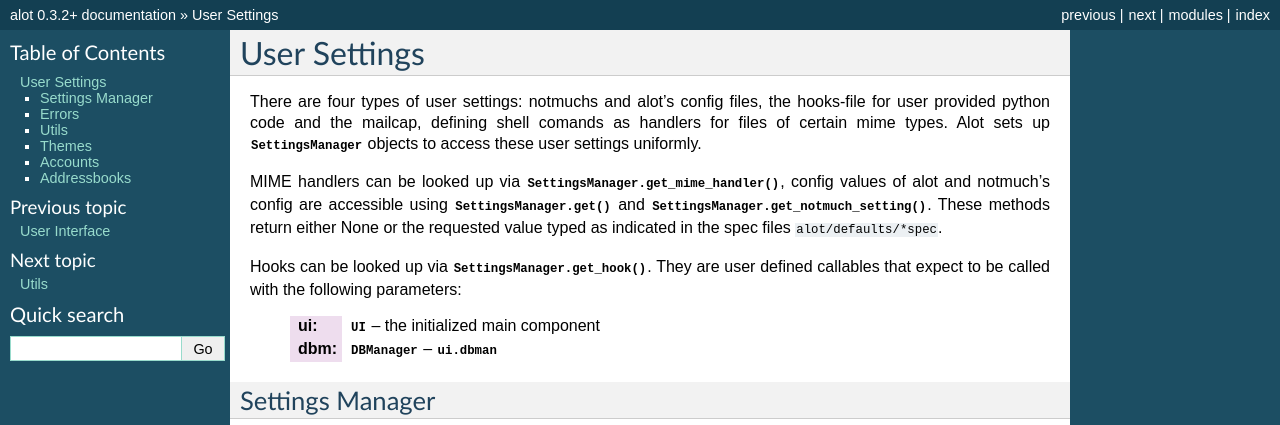
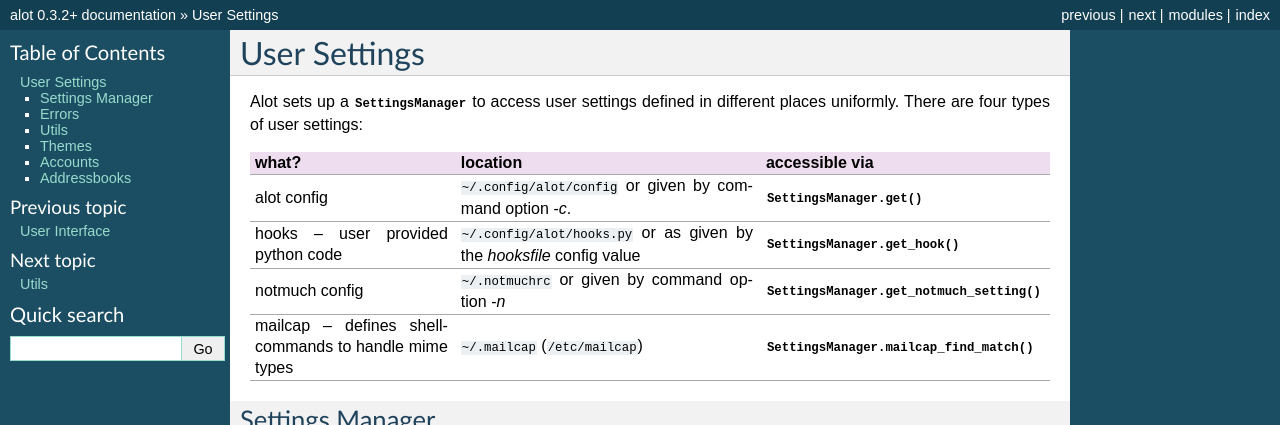
Before and after one commit to pazz/alot, a Sphinx documentation site: the page built from docs/source/api/settings.rst, in a window 1280 px wide and 900 px high, cut to the strip 0-425 px from the top of the window. Built offline with Sphinx 7.4.7, drawn with Linux system fonts in a browser that asks for light colours.

```diff
--- a/docs/source/api/settings.rst
+++ b/docs/source/api/settings.rst
@@ -1,24 +1,29 @@
 User Settings
 =============
 
-.. module:: alot.settings
+.. module:: alot.settings.manager
 
-There are four types of user settings: notmuchs and alot's config
-files, the hooks-file for user provided python code and the mailcap,
-defining shell comands as handlers for files of certain mime types.
-Alot sets up :class:`SettingsManager` objects to access these user settings uniformly.
+Alot sets up a :class:`SettingsManager` to access user settings
+defined in different places uniformly.
+There are four types of user settings:
 
-MIME handlers can be looked up via :meth:`SettingsManager.get_mime_handler`,
-config values of alot and notmuch's config are accessible using
-:meth:`SettingsManager.get` and :meth:`SettingsManager.get_notmuch_setting`.
-These methods return either None or the requested value typed as indicated in
-the spec files :file:`alot/defaults/*spec`.
++------------------------------------+----------------------------------+---------------------------------------------+
+| what?                              | location                         | accessible via                              |
++====================================+==================================+=============================================+
+| alot config                        | :file:`~/.config/alot/config`    | :meth:`SettingsManager.get`                 |
+|                                    | or given by command option `-c`. |                                             |
++------------------------------------+----------------------------------+---------------------------------------------+
+| hooks -- user provided python code | :file:`~/.config/alot/hooks.py`  | :meth:`SettingsManager.get_hook`            |
+|                                    | or as given by the `hooksfile`   |                                             |
+|                                    | config value                     |                                             |
++------------------------------------+----------------------------------+---------------------------------------------+
+| notmuch config                     | :file:`~/.notmuchrc`             | :meth:`SettingsManager.get_notmuch_setting` |
+|                                    | or given by command option `-n`  |                                             |
++------------------------------------+----------------------------------+---------------------------------------------+
+| mailcap -- defines shellcommands   | :file:`~/.mailcap`               | :meth:`SettingsManager.mailcap_find_match`  |
+| to handle mime types               | (:file:`/etc/mailcap`)           |                                             |
++------------------------------------+----------------------------------+---------------------------------------------+
 
-Hooks can be looked up via :meth:`SettingsManager.get_hook`.
-They are user defined callables that expect to be called with the following parameters:
-
-  :ui: :class:`~alot.ui.UI` -- the initialized main component
-  :dbm: :class:`~alot.db.DBManager` -- :obj:`ui.dbman`
 
 Settings Manager
 ----------------
```
Also changed, not shown: docs/source/api/database.rst (+9 -9 lines), docs/source/api/interface.rst (+23 -1 lines), 1 other file.
